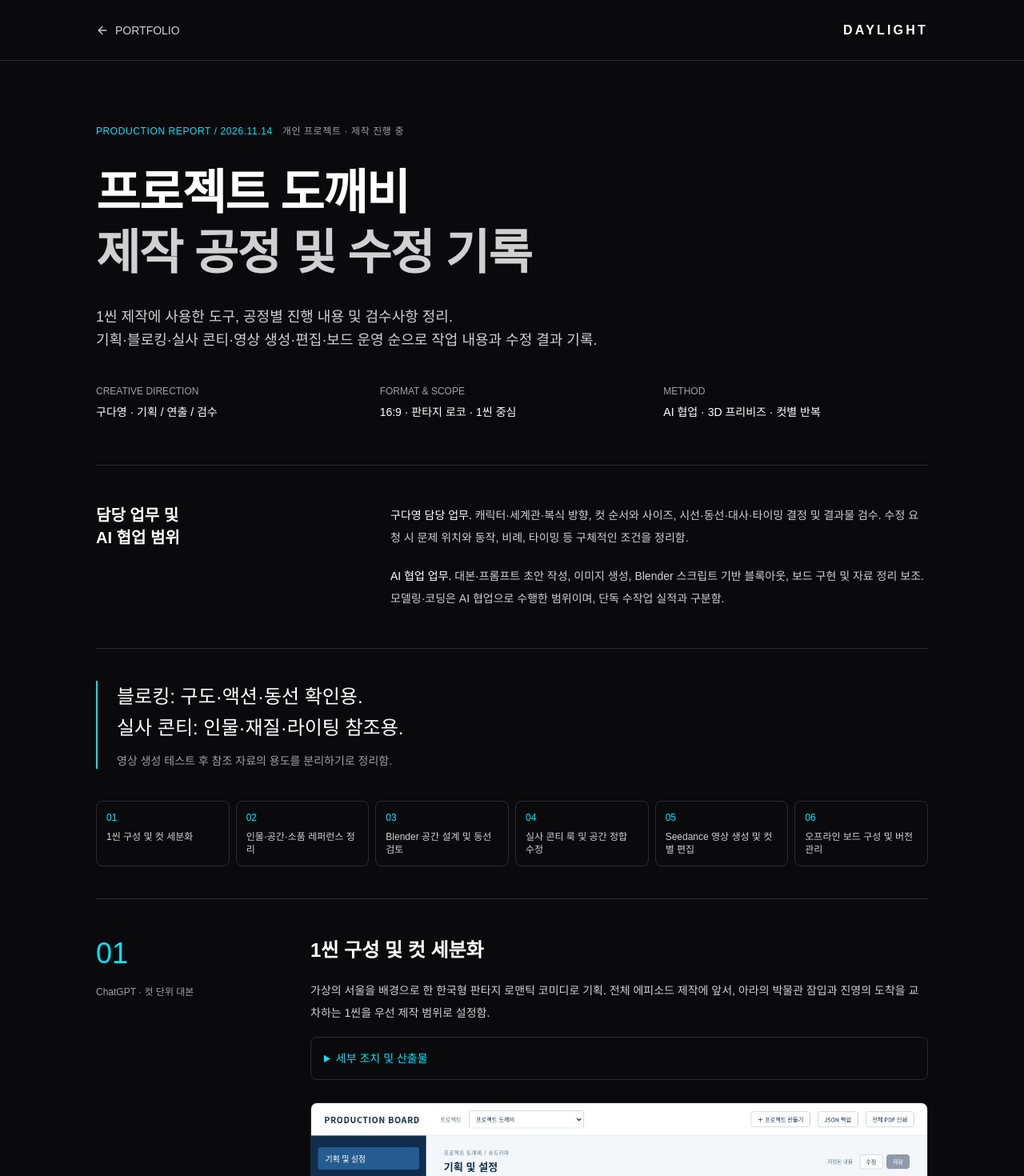
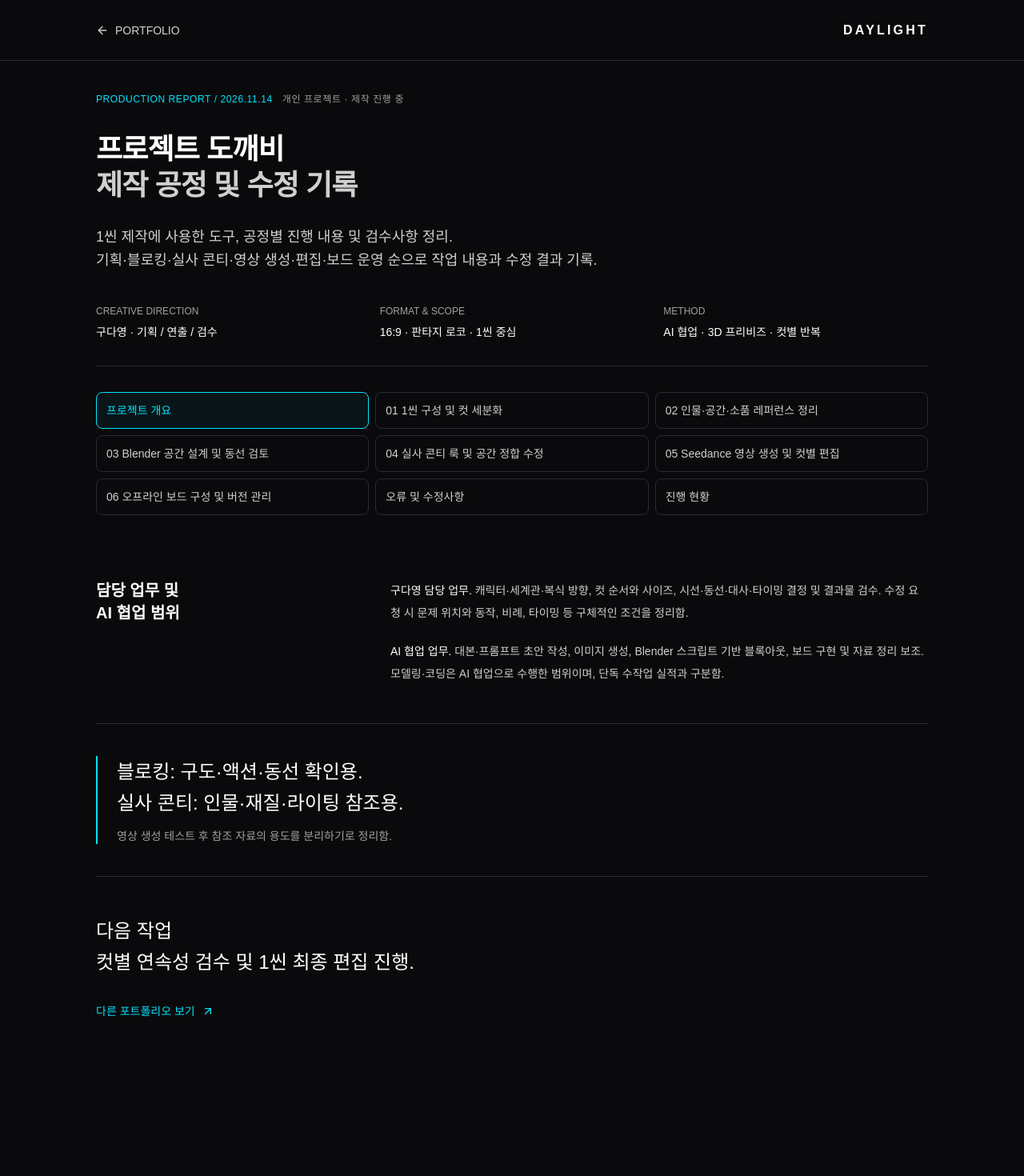
Before and after one commit to daylight0822/daylight0822.github.io, a React (Vite) app: page /#/case-study in a window 1280 px wide. Shown: the top 1470 px of the page at 80% size. After the commit the page ends 1373 px from the top, so only its background shows below. Built offline with nearby package versions, Linux system fonts and the light colour scheme; a web font is replaced by a local one.

Commit message:
Split production report into same-window menu pages; remove image enlargement

```diff
--- a/src/pages/CaseStudyPage.tsx
+++ b/src/pages/CaseStudyPage.tsx
@@ -1,4 +1,4 @@
-import { Link } from "react-router-dom";
+import { Link, useSearchParams } from "react-router-dom";
 import { ArrowLeft, ArrowUpRight, Check, Clock3 } from "lucide-react";
 
 const boardShots: Record<string, { src: string; caption: string }> = {
@@ -21,23 +21,32 @@ const issues = [
   ["고개 움직임 타이밍 불일치", "텍스트 타이밍 지시와 실제 생성 행동의 차이", "유지 → 시선 이동 → 통화 종료를 구간화해 재시험", "정밀 타이밍은 여전히 검수·편집 과제"],
 ];
 export default function CaseStudyPage() {
+  const [params] = useSearchParams();
+  const menus = [{ id: "overview", title: "프로젝트 개요" }, ...stages.map(s => ({ id: s.n, title: `${s.n} ${s.title}` })), { id: "issues", title: "오류 및 수정사항" }, { id: "status", title: "진행 현황" }];
+  const selected = params.get("menu") || "overview";
+  const active = menus.some(m => m.id === selected) ? selected : "overview";
   return <div className="min-h-screen bg-bg text-text">
     <nav className="border-b border-border"><div className="max-w-[1120px] mx-auto px-5 md:px-10 py-6 flex items-center justify-between"><Link to="/" className="flex items-center gap-2 text-sm text-text-dim hover:text-accent"><ArrowLeft size={16}/> PORTFOLIO</Link><Link to="/" className="tracking-[.2em] font-semibold">DAYLIGHT</Link></div></nav>
     <main className="max-w-[1120px] mx-auto px-5 md:px-10 pb-24">
-      <header className="pt-20 pb-14 border-b border-border">
+      <header className="pt-10 pb-8 border-b border-border">
         <div className="flex flex-wrap gap-3 text-xs tracking-wider text-accent mb-8"><span>PRODUCTION REPORT / 2026.11.14</span><span className="text-text-muted">개인 프로젝트 · 제작 진행 중</span></div>
-        <h1 className="text-4xl md:text-6xl font-bold leading-tight tracking-tight mb-7">프로젝트 도깨비<br/><span className="text-text-dim">제작 공정 및 수정 기록</span></h1>
+        <h1 className="text-3xl md:text-4xl font-bold leading-tight tracking-tight mb-7">프로젝트 도깨비<br/><span className="text-text-dim">제작 공정 및 수정 기록</span></h1>
+        {active === "overview" && <>
         <p className="max-w-[750px] text-base md:text-lg text-text-dim leading-relaxed">1씬 제작에 사용한 도구, 공정별 진행 내용 및 검수사항 정리.<br className="hidden md:block"/> 기획·블로킹·실사 콘티·영상 생성·편집·보드 운영 순으로 작업 내용과 수정 결과 기록.</p>
         <div className="grid sm:grid-cols-3 gap-6 mt-10 text-sm"><div><p className="text-text-muted text-xs mb-2">CREATIVE DIRECTION</p><p>구다영 · 기획 / 연출 / 검수</p></div><div><p className="text-text-muted text-xs mb-2">FORMAT & SCOPE</p><p>16:9 · 판타지 로코 · 1씬 중심</p></div><div><p className="text-text-muted text-xs mb-2">METHOD</p><p>AI 협업 · 3D 프리비즈 · 컷별 반복</p></div></div>
+        </>}
       </header>
-      <section className="py-12 grid md:grid-cols-[1fr_2fr] gap-8 border-b border-border"><h2 className="text-xl font-semibold">담당 업무 및<br/>AI 협업 범위</h2><div className="space-y-5 text-sm leading-7 text-text-dim"><p><strong className="text-text">구다영 담당 업무.</strong> 캐릭터·세계관·복식 방향, 컷 순서와 사이즈, 시선·동선·대사·타이밍 결정 및 결과물 검수. 수정 요청 시 문제 위치와 동작, 비례, 타이밍 등 구체적인 조건을 정리함.</p><p><strong className="text-text">AI 협업 업무.</strong> 대본·프롬프트 초안 작성, 이미지 생성, Blender 스크립트 기반 블록아웃, 보드 구현 및 자료 정리 보조. 모델링·코딩은 AI 협업으로 수행한 범위이며, 단독 수작업 실적과 구분함.</p></div></section>
+      <nav aria-label="제작 공정 메뉴" className="grid grid-cols-2 md:grid-cols-3 gap-2 my-8">{menus.map(m => <Link key={m.id} to={`?menu=${m.id}`} aria-current={active === m.id ? "page" : undefined} className={`border rounded-lg p-3 text-sm transition-colors focus-visible:outline focus-visible:outline-2 focus-visible:outline-accent ${active === m.id ? "border-accent text-accent bg-accent/5" : "border-border text-text-dim hover:border-accent"}`}>{m.title}</Link>)}</nav>
+      <div key={active}>
+      {active === "overview" && <>      <section className="py-12 grid md:grid-cols-[1fr_2fr] gap-8 border-b border-border"><h2 className="text-xl font-semibold">담당 업무 및<br/>AI 협업 범위</h2><div className="space-y-5 text-sm leading-7 text-text-dim"><p><strong className="text-text">구다영 담당 업무.</strong> 캐릭터·세계관·복식 방향, 컷 순서와 사이즈, 시선·동선·대사·타이밍 결정 및 결과물 검수. 수정 요청 시 문제 위치와 동작, 비례, 타이밍 등 구체적인 조건을 정리함.</p><p><strong className="text-text">AI 협업 업무.</strong> 대본·프롬프트 초안 작성, 이미지 생성, Blender 스크립트 기반 블록아웃, 보드 구현 및 자료 정리 보조. 모델링·코딩은 AI 협업으로 수행한 범위이며, 단독 수작업 실적과 구분함.</p></div></section>
       <aside className="my-10 border-l-2 border-accent pl-6"><p className="text-xl md:text-2xl leading-relaxed font-medium">블로킹: 구도·액션·동선 확인용.<br/>실사 콘티: 인물·재질·라이팅 참조용.</p><p className="mt-3 text-sm text-text-muted">영상 생성 테스트 후 참조 자료의 용도를 분리하기로 정리함.</p></aside>
-      <nav aria-label="제작 공정" className="grid grid-cols-2 md:grid-cols-6 gap-2 my-10">{stages.map(s=><a key={s.n} href={`#/case-study`} onClick={e=>{e.preventDefault();document.getElementById(`stage-${s.n}`)?.scrollIntoView({behavior:"smooth"});}} className="border border-border rounded-lg p-3 hover:border-accent text-xs text-text-dim"><span className="text-accent block mb-2">{s.n}</span>{s.title}</a>)}</nav>
-      <section aria-label="공정별 제작 기록">{stages.map(s=><article id={`stage-${s.n}`} key={s.n} className="scroll-mt-6 py-12 border-t border-border grid md:grid-cols-[220px_1fr] gap-6 md:gap-12"><div><span className="text-4xl text-accent font-light">{s.n}</span><p className="mt-4 text-xs text-text-muted leading-6">{s.tool}</p></div><div><h2 className="text-2xl font-semibold mb-5">{s.title}</h2><p className="text-text-dim text-sm leading-7">{s.body}</p><details className="mt-4 rounded-lg border border-border p-4"><summary className="cursor-pointer text-sm text-accent">세부 조치 및 산출물</summary><p className="text-text-dim text-sm leading-7 mt-4">{s.decision}</p><p className="mt-4 text-sm text-text-dim"><span className="text-accent text-xs block mb-2">작업 산출물</span>{s.output}</p></details>{boardShots[s.n] && <figure className="mt-7"><a href={`dokkaebi/${boardShots[s.n].src}`} target="_blank" rel="noopener noreferrer" className="block"><img src={`dokkaebi/${boardShots[s.n].src}`} alt={boardShots[s.n].caption} loading="lazy" className="w-full h-auto rounded-lg border border-border"/></a><figcaption className="text-xs text-text-muted leading-6 mt-3">{boardShots[s.n].caption} <span className="text-accent">이미지를 누르면 크게 보기.</span></figcaption></figure>}</div></article>)}</section>
-      <section className="py-12 border-t border-border"><p className="text-xs text-accent tracking-wider mb-3">PROCESS EVIDENCE / EARLY DEVELOPMENT</p><h2 className="text-2xl font-semibold mb-6">초기 콘티 및 블로킹 자료</h2><div className="grid md:grid-cols-2 gap-6"><figure><img src="dokkaebi/storyboard-early.jpg" alt="수장고 선반 사이를 걷는 아라의 하체와 백자를 그린 초기 스케치 콘티" loading="lazy" className="w-full aspect-video object-cover rounded-lg border border-border"/><figcaption className="text-xs text-text-muted leading-6 mt-3">초기 스케치 콘티 원본 발췌. 선반·의상·소품 배치 검토용 자료이며, 현재 컷 번호 및 최종 실사 룩과 구분 필요.</figcaption></figure><figure><video controls preload="none" poster="dokkaebi/blocking-study.jpg" className="w-full aspect-video bg-black rounded-lg border border-border"><source src="dokkaebi/blocking-study-v2.mp4" type="video/mp4"/>이 브라우저는 동영상 재생을 지원하지 않습니다.</video><figcaption className="text-xs text-text-muted leading-6 mt-3">2026.11.09 초기 Blender 블로킹 v2. 공간·포즈·시점 검토용 자료. 이후 수정 전 버전으로, 최신 S01 동선 및 완성 영상과 구분 필요.</figcaption></figure></div></section>
-      <section className="py-12 border-t border-border"><p className="text-xs text-accent tracking-wider mb-3">ITERATION LOG</p><h2 className="text-2xl font-semibold mb-8">주요 오류 및 수정사항</h2><div className="space-y-4">{issues.map(([problem,cause,fix,status],i)=><article key={problem} className="rounded-xl border border-border p-5 md:p-7"><h3 className="font-semibold mb-4"><span className="text-accent mr-3">0{i+1}</span>{problem}</h3><div className="grid md:grid-cols-3 gap-5 text-sm leading-6"><div><span className="text-text-muted text-xs block mb-2">확인 내용 / 원인 판단</span>{cause}</div><div><span className="text-text-muted text-xs block mb-2">조치 내용</span>{fix}</div><div><span className="text-text-muted text-xs block mb-2">결과 / 후속 확인</span>{status}</div></div></article>)}</div></section>
-      <section className="py-12 border-t border-border"><p className="text-xs text-accent tracking-wider mb-3">PRODUCTION OPERATIONS</p><h2 className="text-2xl font-semibold mb-5">오프라인 보드 운영 방식</h2><p className="text-text-dim text-sm leading-7 max-w-[800px]">화이트·네이비의 로컬 보드에 기획 및 설정, 무드, 캐릭터, 시나리오, 콘티·블로킹 메뉴를 분리해 구성. 시나리오 하위 항목은 전체/회별 줄거리, 회별 대본, 인물 관계도로 정리함. 온라인 보드 활용 이후 오프라인 자료 관리로 확장했으며, 온라인·오프라인 간 실시간 자동 동기화는 구현 범위에 포함되지 않음.</p><div className="grid sm:grid-cols-4 gap-3 mt-7">{["컷 ID", "원본 / 미리보기", "수정 이유 / 버전", "검수 / 채택 상태"].map((v,i)=><div key={v} className="p-5 border border-border rounded-lg"><span className="text-accent text-xs">0{i+1}</span><p className="mt-3 text-sm">{v}</p></div>)}</div><p className="text-text-muted text-xs mt-3">보드 관리 항목 요약. 위 공정 01·06의 이미지는 실제 초기 보드 캡처이며, 이 항목 표시는 설명용임.</p><div className="mt-7 text-sm text-text-dim leading-7"><p>• 생성·검수·채택·보드 반영 상태를 각각 구분. 파일 생성 여부만으로 제작 승인 처리하지 않음.</p><p>• 동일 인덱스를 갱신하며 기존 컷 매핑과 삭제·병합 이력 기록. 수정 대상과 반영 버전 추적.</p><p>• 다운로드한 파일은 자동 갱신되지 않으므로 최신 검토본과 로컬 원본의 버전 대조 필요.</p></div></section>
-      <section className="py-12 border-t border-border"><h2 className="text-2xl font-semibold mb-7">진행 현황 및 후속 작업</h2><div className="grid md:grid-cols-2 gap-6"><div className="p-6 border border-border rounded-xl"><h3 className="flex gap-2 items-center mb-4 text-accent"><Check size={18}/>진행 내용</h3><ul className="text-sm text-text-dim leading-7 space-y-2"><li>1씬 기준 컷 설계, 캐릭터·공간·소품 참조 및 블로킹 개발 진행.</li><li>실사 콘티 및 Seedance 영상 후보 생성. 컷별 검수 의견 기록.</li><li>Blender VSE로 18개 클립·82초 순편 검토본 구성 기록 확인. 이후 컷 수정이 진행되어 최신 완성 편집본과 구분 필요.</li><li>11월 14일 영상 후보 7개 추가 생성. 인덱스 v13에 검수사항 반영.</li></ul></div><div className="p-6 border border-border rounded-xl"><h3 className="flex gap-2 items-center mb-4 text-text"><Clock3 size={18}/>후속 확인사항</h3><ul className="text-sm text-text-dim leading-7 space-y-2"><li>행동 타이밍, 손·발, 옷자락과 인물 동일성의 컷 간 연속성.</li><li>음향 직접 청취 및 대사·효과음·앰비언스 최종 편집.</li><li>42컷 참조 미완, 추가 17컷 영상 미생성. 48컷의 이미지와 4층 높이 설정 정합 확인.</li><li>1씬 전체 최종 편집·검수 필요. 현재 개인 제작 프로젝트 진행 중이며, 완성 에피소드 및 상업 제작 실적에 해당하지 않음.</li></ul></div></div><p className="text-xs text-text-muted leading-6 mt-5">기준일 2026.11.14. 제작 대화·보드 자료·생성 및 편집 작업 기록 기준으로 정리. 최신 영상 전체 재생 및 음향 직접 청취 검수는 미완료.</p></section>
+</>}
+      <section aria-label="공정별 제작 기록">{stages.filter(s => s.n === active).map(s=><article id={`stage-${s.n}`} key={s.n} className="scroll-mt-6 py-12 border-t border-border grid md:grid-cols-[220px_1fr] gap-6 md:gap-12"><div><span className="text-4xl text-accent font-light">{s.n}</span><p className="mt-4 text-xs text-text-muted leading-6">{s.tool}</p></div><div><h2 className="text-2xl font-semibold mb-5">{s.title}</h2><p className="text-text-dim text-sm leading-7">{s.body}</p><details className="mt-4 rounded-lg border border-border p-4"><summary className="cursor-pointer text-sm text-accent">세부 조치 및 산출물</summary><p className="text-text-dim text-sm leading-7 mt-4">{s.decision}</p><p className="mt-4 text-sm text-text-dim"><span className="text-accent text-xs block mb-2">작업 산출물</span>{s.output}</p></details>{boardShots[s.n] && <figure className="mt-7"><img src={`dokkaebi/${boardShots[s.n].src}`} alt={boardShots[s.n].caption} loading="lazy" className="w-full h-auto rounded-lg border border-border"/><figcaption className="text-xs text-text-muted leading-6 mt-3">{boardShots[s.n].caption}</figcaption></figure>}</div></article>)}</section>
+      {active === "03" && (<section className="py-12 border-t border-border"><p className="text-xs text-accent tracking-wider mb-3">PROCESS EVIDENCE / EARLY DEVELOPMENT</p><h2 className="text-2xl font-semibold mb-6">초기 콘티 및 블로킹 자료</h2><div className="grid md:grid-cols-2 gap-6"><figure><img src="dokkaebi/storyboard-early.jpg" alt="수장고 선반 사이를 걷는 아라의 하체와 백자를 그린 초기 스케치 콘티" loading="lazy" className="w-full aspect-video object-cover rounded-lg border border-border"/><figcaption className="text-xs text-text-muted leading-6 mt-3">초기 스케치 콘티 원본 발췌. 선반·의상·소품 배치 검토용 자료이며, 현재 컷 번호 및 최종 실사 룩과 구분 필요.</figcaption></figure><figure><video controls preload="none" poster="dokkaebi/blocking-study.jpg" className="w-full aspect-video bg-black rounded-lg border border-border"><source src="dokkaebi/blocking-study-v2.mp4" type="video/mp4"/>이 브라우저는 동영상 재생을 지원하지 않습니다.</video><figcaption className="text-xs text-text-muted leading-6 mt-3">2026.11.09 초기 Blender 블로킹 v2. 공간·포즈·시점 검토용 자료. 이후 수정 전 버전으로, 최신 S01 동선 및 완성 영상과 구분 필요.</figcaption></figure></div></section>)}
+      {active === "issues" && (<section className="py-12 border-t border-border"><p className="text-xs text-accent tracking-wider mb-3">ITERATION LOG</p><h2 className="text-2xl font-semibold mb-8">주요 오류 및 수정사항</h2><div className="space-y-4">{issues.map(([problem,cause,fix,status],i)=><article key={problem} className="rounded-xl border border-border p-5 md:p-7"><h3 className="font-semibold mb-4"><span className="text-accent mr-3">0{i+1}</span>{problem}</h3><div className="grid md:grid-cols-3 gap-5 text-sm leading-6"><div><span className="text-text-muted text-xs block mb-2">확인 내용 / 원인 판단</span>{cause}</div><div><span className="text-text-muted text-xs block mb-2">조치 내용</span>{fix}</div><div><span className="text-text-muted text-xs block mb-2">결과 / 후속 확인</span>{status}</div></div></article>)}</div></section>)}
+      {active === "06" && (<section className="py-12 border-t border-border"><p className="text-xs text-accent tracking-wider mb-3">PRODUCTION OPERATIONS</p><h2 className="text-2xl font-semibold mb-5">오프라인 보드 운영 방식</h2><p className="text-text-dim text-sm leading-7 max-w-[800px]">화이트·네이비의 로컬 보드에 기획 및 설정, 무드, 캐릭터, 시나리오, 콘티·블로킹 메뉴를 분리해 구성. 시나리오 하위 항목은 전체/회별 줄거리, 회별 대본, 인물 관계도로 정리함. 온라인 보드 활용 이후 오프라인 자료 관리로 확장했으며, 온라인·오프라인 간 실시간 자동 동기화는 구현 범위에 포함되지 않음.</p><div className="grid sm:grid-cols-4 gap-3 mt-7">{["컷 ID", "원본 / 미리보기", "수정 이유 / 버전", "검수 / 채택 상태"].map((v,i)=><div key={v} className="p-5 border border-border rounded-lg"><span className="text-accent text-xs">0{i+1}</span><p className="mt-3 text-sm">{v}</p></div>)}</div><p className="text-text-muted text-xs mt-3">보드 관리 항목 요약. 위 공정 01·06의 이미지는 실제 초기 보드 캡처이며, 이 항목 표시는 설명용임.</p><div className="mt-7 text-sm text-text-dim leading-7"><p>• 생성·검수·채택·보드 반영 상태를 각각 구분. 파일 생성 여부만으로 제작 승인 처리하지 않음.</p><p>• 동일 인덱스를 갱신하며 기존 컷 매핑과 삭제·병합 이력 기록. 수정 대상과 반영 버전 추적.</p><p>• 다운로드한 파일은 자동 갱신되지 않으므로 최신 검토본과 로컬 원본의 버전 대조 필요.</p></div></section>)}
+      {active === "status" && (<section className="py-12 border-t border-border"><h2 className="text-2xl font-semibold mb-7">진행 현황 및 후속 작업</h2><div className="grid md:grid-cols-2 gap-6"><div className="p-6 border border-border rounded-xl"><h3 className="flex gap-2 items-center mb-4 text-accent"><Check size={18}/>진행 내용</h3><ul className="text-sm text-text-dim leading-7 space-y-2"><li>1씬 기준 컷 설계, 캐릭터·공간·소품 참조 및 블로킹 개발 진행.</li><li>실사 콘티 및 Seedance 영상 후보 생성. 컷별 검수 의견 기록.</li><li>Blender VSE로 18개 클립·82초 순편 검토본 구성 기록 확인. 이후 컷 수정이 진행되어 최신 완성 편집본과 구분 필요.</li><li>11월 14일 영상 후보 7개 추가 생성. 인덱스 v13에 검수사항 반영.</li></ul></div><div className="p-6 border border-border rounded-xl"><h3 className="flex gap-2 items-center mb-4 text-text"><Clock3 size={18}/>후속 확인사항</h3><ul className="text-sm text-text-dim leading-7 space-y-2"><li>행동 타이밍, 손·발, 옷자락과 인물 동일성의 컷 간 연속성.</li><li>음향 직접 청취 및 대사·효과음·앰비언스 최종 편집.</li><li>42컷 참조 미완, 추가 17컷 영상 미생성. 48컷의 이미지와 4층 높이 설정 정합 확인.</li><li>1씬 전체 최종 편집·검수 필요. 현재 개인 제작 프로젝트 진행 중이며, 완성 에피소드 및 상업 제작 실적에 해당하지 않음.</li></ul></div></div><p className="text-xs text-text-muted leading-6 mt-5">기준일 2026.11.14. 제작 대화·보드 자료·생성 및 편집 작업 기록 기준으로 정리. 최신 영상 전체 재생 및 음향 직접 청취 검수는 미완료.</p></section>)}
+      </div>
       <footer className="border-t border-border pt-12"><p className="text-xl md:text-2xl font-medium leading-relaxed max-w-[800px]">다음 작업<br/>컷별 연속성 검수 및 1씬 최종 편집 진행.</p><Link to="/" className="inline-flex items-center gap-2 mt-8 text-accent text-sm">다른 포트폴리오 보기<ArrowUpRight size={16}/></Link></footer>
     </main>
   </div>;
```
